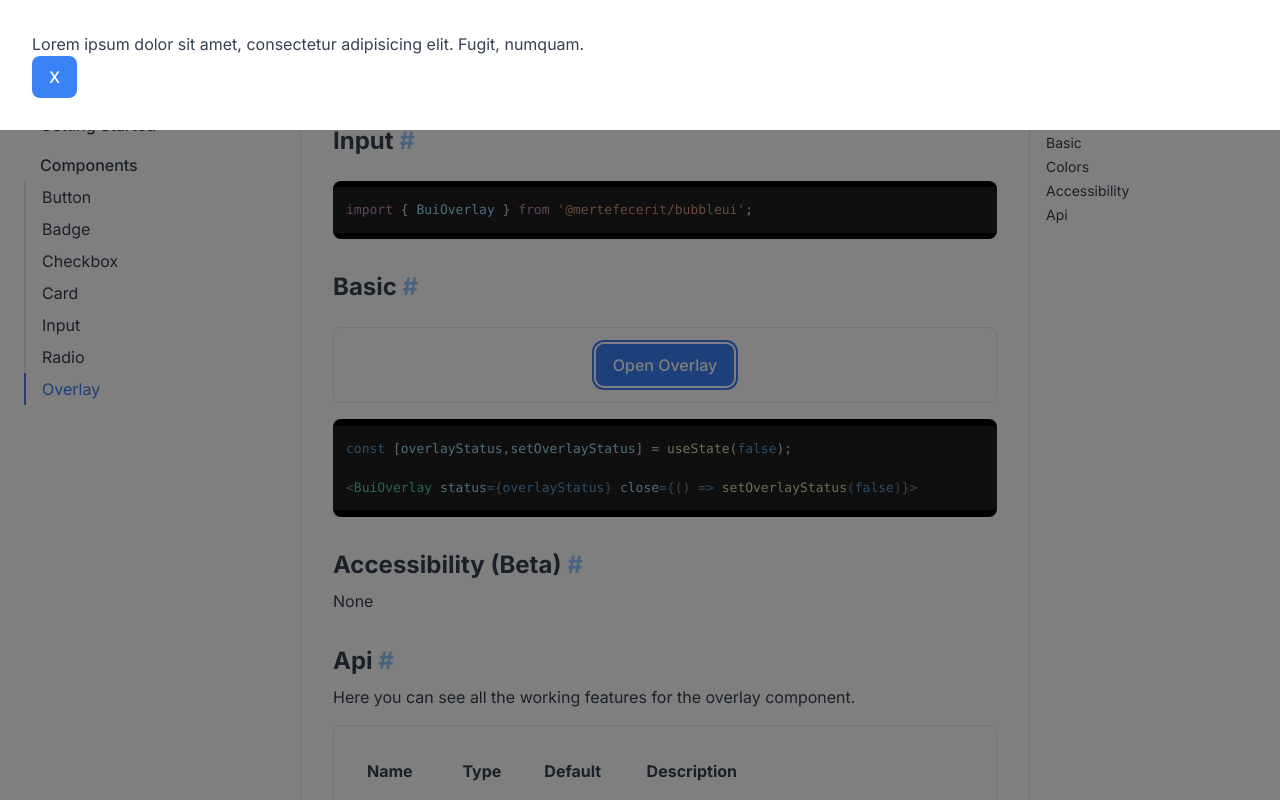
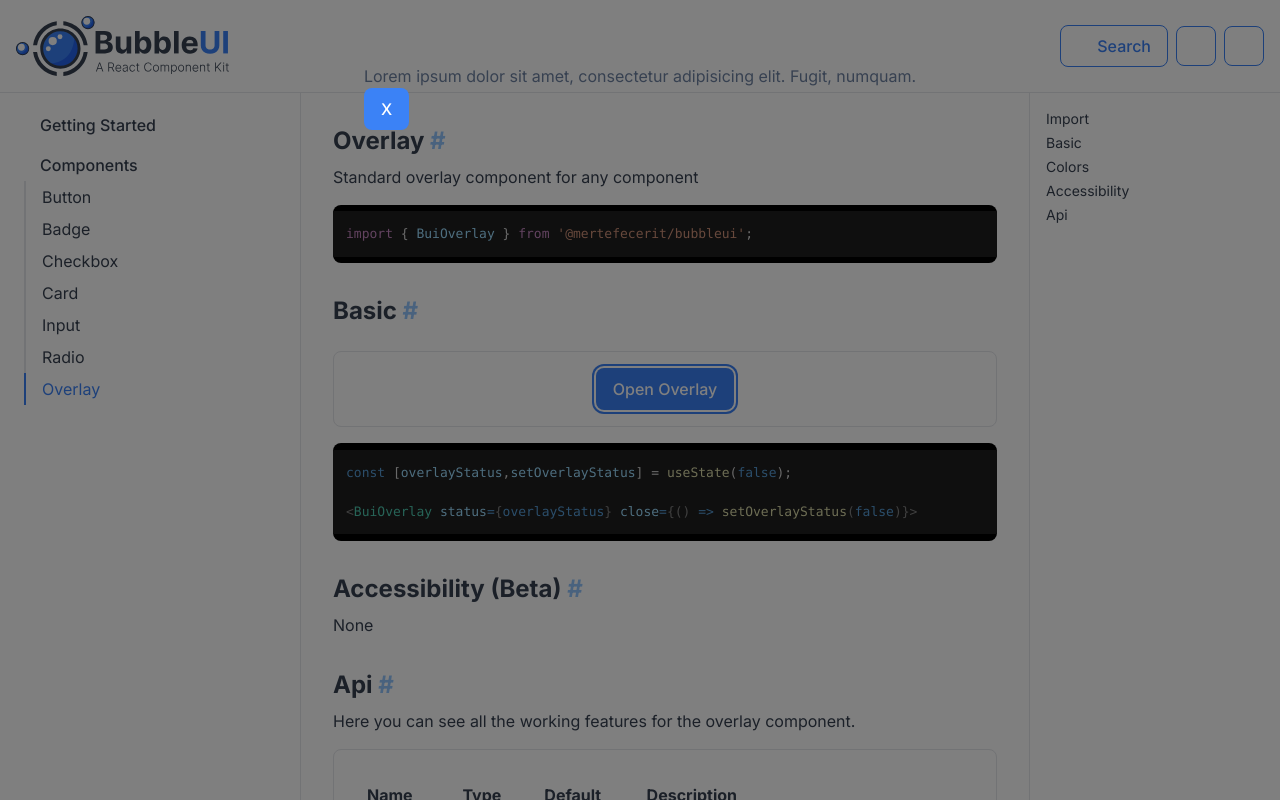
Before and after one commit to mertefecerit/pearkit, a Next.js app: page /doc/components/overlay in a window 1280 px wide. Both pictures are taken after a click on the button "Open Overlay". Built offline with nearby package versions, Linux system fonts and the light colour scheme; some icons are missing.

Commit message:
v1.0.548

```diff
--- /dev/null
+++ b/app/assets/scss/_colors.scss
@@ -0,0 +1,26 @@
+$colors: (
+        'black': '0, 0, 0',
+        'white': '255, 255, 255',
+        'slate': '100, 116, 139',
+        'gray': '156, 163, 175',
+        'zinc': '161, 161, 170',
+        'neutral': '163, 163, 163',
+        'stone': '168, 162, 158',
+        'red': '239, 68, 68',
+        'orange': '249, 115, 22',
+        'amber': '245, 158, 11',
+        'yellow': '234, 179, 8',
+        'lime': '132, 204, 22',
+        'green': '34, 197, 94',
+        'emerald': '16, 185, 129',
+        'teal': '20, 184, 166',
+        'cyan': '6, 182, 212',
+        'sky': '14, 165, 233',
+        'blue': '59, 130, 246',
+        'indigo': '99, 102, 241',
+        'violet': '139, 92, 246',
+        'purple': '168, 85, 247',
+        'fuchsia': '217, 70, 239',
+        'pink': '236, 72, 153',
+        'rose': '244, 63, 94'
+);
--- a/app/components/src/BuiOverlay/BuiOverlay.module.scss
+++ b/app/components/src/BuiOverlay/BuiOverlay.module.scss
@@ -1,33 +1,10 @@
-$colors: (
-        'black': '0, 0, 0',
-        'white': '255, 255, 255',
-        'slate': '100, 116, 139',
-        'gray': '156, 163, 175',
-        'zinc': '161, 161, 170',
-        'neutral': '163, 163, 163',
-        'stone': '168, 162, 158',
-        'red': '239, 68, 68',
-        'orange': '249, 115, 22',
-        'amber': '245, 158, 11',
-        'yellow': '234, 179, 8',
-        'lime': '132, 204, 22',
-        'green': '34, 197, 94',
-        'emerald': '16, 185, 129',
-        'teal': '20, 184, 166',
-        'cyan': '6, 182, 212',
-        'sky': '14, 165, 233',
-        'blue': '59, 130, 246',
-        'indigo': '99, 102, 241',
-        'violet': '139, 92, 246',
-        'purple': '168, 85, 247',
-        'fuchsia': '217, 70, 239',
-        'pink': '236, 72, 153',
-        'rose': '244, 63, 94'
-);
-
+@import "../../../assets/scss/colors";
 
 .BuiOverlayWrapper {
   @apply fixed h-dvh top-0 left-0 w-full z-40 overflow-y-auto;
+  &.nonFullScreen {
+    @apply p-8 flex items-start justify-center;
+  }
   @each $color, $rgb in $colors {
     &.#{$color}{
       background-color: rgba(#{$rgb}, var(--bui-overlay-opacity));
--- a/app/components/src/BuiOverlay/index.jsx
+++ b/app/components/src/BuiOverlay/index.jsx
@@ -33,7 +33,7 @@ function BuiOverlay({
                     animate={{opacity: 1}}
                     exit={{opacity: 0}}
                     onClick={closeHandler}
-                    className={`${styles.BuiOverlayWrapper} ${styles[color]}`}
+                    className={`${styles.BuiOverlayWrapper} ${styles[color]} ${!fullscreen ? styles.nonFullScreen : ''}`}
                 >
                     <div onClick={(e) => e.stopPropagation()}>
                         {children}
--- a/app/doc/components/overlay/sections/BasicOverlaySection.jsx
+++ b/app/doc/components/overlay/sections/BasicOverlaySection.jsx
@@ -20,7 +20,7 @@ function BasicOverlaySection() {
         >
             <BuiButton onClick={() => setOverlayStatus(true)}>Open Overlay</BuiButton>
             <BuiOverlay status={overlayStatus} close={() => setOverlayStatus(false)}>
-                <div className="bg-white p-8">
+                <div className="p-8 flex flex-col gap-8">
                     <div>
                         <p>Lorem ipsum dolor sit amet, consectetur adipisicing elit. Fugit, numquam.</p>
                         <BuiButton onClick={() => setOverlayStatus(false)}>X</BuiButton>
--- a/app/doc/components/overlay/sections/ImportOverlaySection.jsx
+++ b/app/doc/components/overlay/sections/ImportOverlaySection.jsx
@@ -5,8 +5,8 @@ function ImportOverlaySection() {
     return (
         <BuiComponentShowcaseArea
             anchor="import"
-            title="Input"
-            desc={<></>}
+            title="Overlay"
+            desc={<>Standard overlay component for any component</>}
             codeBlock={codeBlock}
         />
     );
```
